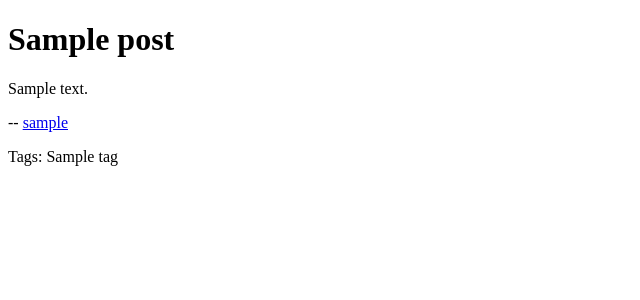
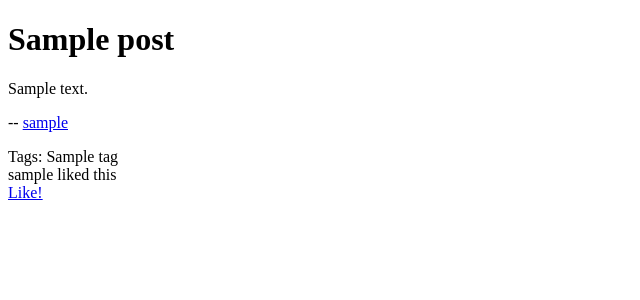
Before and after one commit to Cuddlemuffin007/blog_app_2, a Django app: page / in a window 1280 px wide. Shown: the part 88-388 px from the top of the page, without its empty margins (0-640 px from the left). Run offline with Django 3.2, Linux system fonts and the light colour scheme; tables that the repository leaves empty hold one stand-in row (values such as "Sample post").

Commit message:
added like functionality

```diff
--- a/blog_app/models.py
+++ b/blog_app/models.py
@@ -23,6 +23,7 @@ class Post(models.Model):
     author = models.ForeignKey(Author)
     posted = models.DateTimeField(auto_now_add=True)
     tags = models.ManyToManyField(Tag)
+    likes = models.ManyToManyField('auth.User')
 
     class Meta:
         ordering = ['-posted']
--- a/blog_app/templates/blog_app/post_list.html
+++ b/blog_app/templates/blog_app/post_list.html
@@ -9,12 +9,26 @@
                 {{ post.author.user.username }}
             </a>
         </p>
+        <div class="tags">
         <span>Tags: </span>
         {% for tag in post.tags.all %}
             <span>{{ tag }} </span>
         {% endfor %}
+        </div>
+
+        <div class="likes">
+        {% if post.likes.all %}
+            {% for user in post.likes.all %}
+                <span> {{ user.username }}</span>
+            {% endfor %}
+        <span> liked this</span>
+        {% endif %}
+        </div>
+
         {% if post.author.user == request.user %}
             <a href="{% url 'tag_create_view' post.pk %}">Add Tag</a>
+        {% elif post.author.user != request.user and request.user not in post.likes.all %}
+            <a href="{% url 'like_view' post.pk %}">Like!</a>
         {% endif %}
     {% endfor %}
 {% endblock %}
--- a/blog_app/views.py
+++ b/blog_app/views.py
@@ -58,3 +58,9 @@ class SignUpView(CreateView):
 
     def get_success_url(self):
         return reverse('login_view')
+
+
+def like_view(request, pk):
+    post = Post.objects.get(pk=pk)
+    post.likes.add(request.user)
+    return HttpResponseRedirect('/')
--- a/django_blog/urls.py
+++ b/django_blog/urls.py
@@ -18,7 +18,7 @@ from django.contrib import admin
 from django.contrib.auth import views as auth_views
 from django.contrib.auth.decorators import login_required
 
-from blog_app.views import Home, PostCreateView, SignUpView, AuthorPostView, TagCreateView
+from blog_app.views import Home, PostCreateView, SignUpView, AuthorPostView, TagCreateView, like_view
 
 urlpatterns = [
     url(r'^admin/', admin.site.urls),
@@ -28,5 +28,6 @@ urlpatterns = [
     url(r'^logout/$', auth_views.logout_then_login, name='logout_view'),
     url(r'^sign_up/$', SignUpView.as_view(), name='signup_view'),
     url(r'^create_post/$', login_required(PostCreateView.as_view()), name='post_create_view'),
-    url(r'^post/(?P<pk>\d+)/create_tag/$', TagCreateView.as_view(), name='tag_create_view')
+    url(r'^post/(?P<pk>\d+)/create_tag/$', TagCreateView.as_view(), name='tag_create_view'),
+    url(r'^post/(?P<pk>\d+)/like/$', like_view, name='like_view')
 ]
```
Also changed, not shown: blog_app/migrations/0003_post_likes.py (added).
